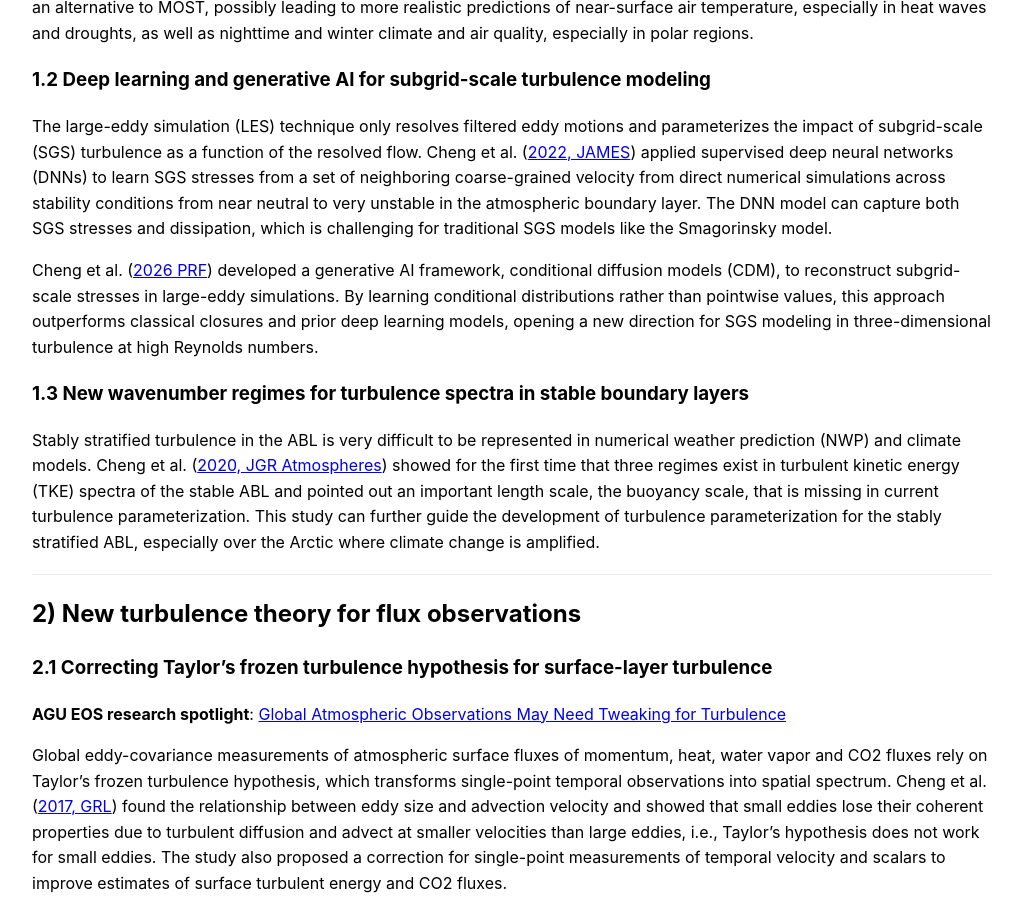
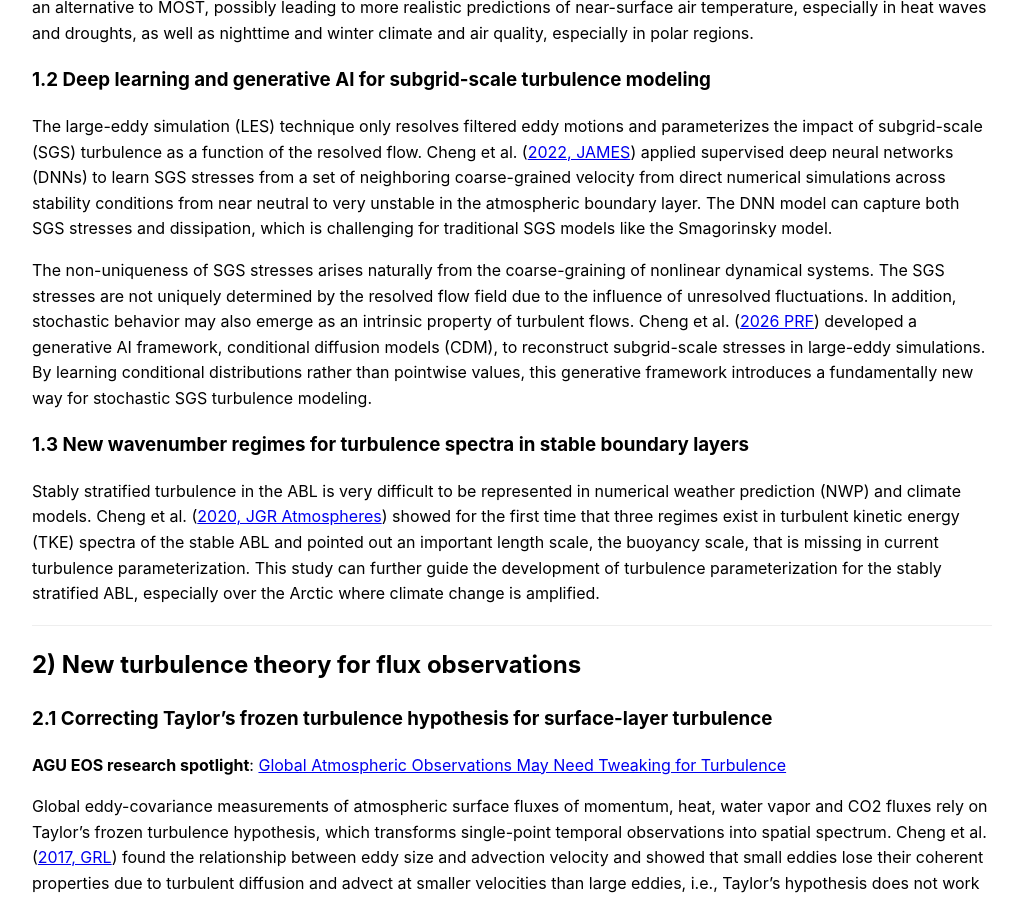
Before and after one commit to yc2965/yc2965.github.io, a Jekyll site: the page built from research.md, in a window 1280 px wide and 900 px high, scrolled down 805 px. Shown: the whole window, without its empty margins (128-1149 px from the left). Built offline with Jekyll 4.4.1, drawn with Linux system fonts in a browser that asks for light colours; our own code applies the rules of GitHub Pages for plain Markdown files.

Commit message:
Update research.md

```diff
--- a/research.md
+++ b/research.md
@@ -16,7 +16,7 @@ In global weather and climate models, the exchange of momentum, heat, moisture a
 ### 1.2 Deep learning and generative AI for subgrid-scale turbulence modeling
 The large-eddy simulation (LES) technique only resolves filtered eddy motions and parameterizes the impact of subgrid-scale (SGS) turbulence as a function of the resolved flow. Cheng et al. ([2022, JAMES](https://doi.org/10.1029/2021MS002847)) applied supervised deep neural networks (DNNs) to learn SGS stresses from a set of neighboring coarse-grained velocity from direct numerical simulations across stability conditions from near neutral to very unstable in the atmospheric boundary layer. The DNN model can capture both SGS stresses and dissipation, which is challenging for traditional SGS models like the Smagorinsky model.
 
-Cheng et al. ([2026 PRF](https://doi.org/10.1103/vb6j-f876)) developed a generative AI framework, conditional diffusion models (CDM), to reconstruct subgrid-scale stresses in large-eddy simulations. By learning conditional distributions rather than pointwise values, this approach outperforms classical closures and prior deep learning models, opening a new direction for SGS modeling in three-dimensional turbulence at high Reynolds numbers.
+The non-uniqueness of SGS stresses arises naturally from the coarse-graining of nonlinear dynamical systems. The SGS stresses are not uniquely determined by the resolved flow field due to the influence of unresolved fluctuations. In addition, stochastic behavior may also emerge as an intrinsic property of turbulent flows. Cheng et al. ([2026 PRF](https://doi.org/10.1103/vb6j-f876)) developed a generative AI framework, conditional diffusion models (CDM), to reconstruct subgrid-scale stresses in large-eddy simulations. By learning conditional distributions rather than pointwise values, this generative framework introduces a fundamentally new way for stochastic SGS turbulence modeling.
 
 
 ### 1.3 New wavenumber regimes for turbulence spectra in stable boundary layers
```
